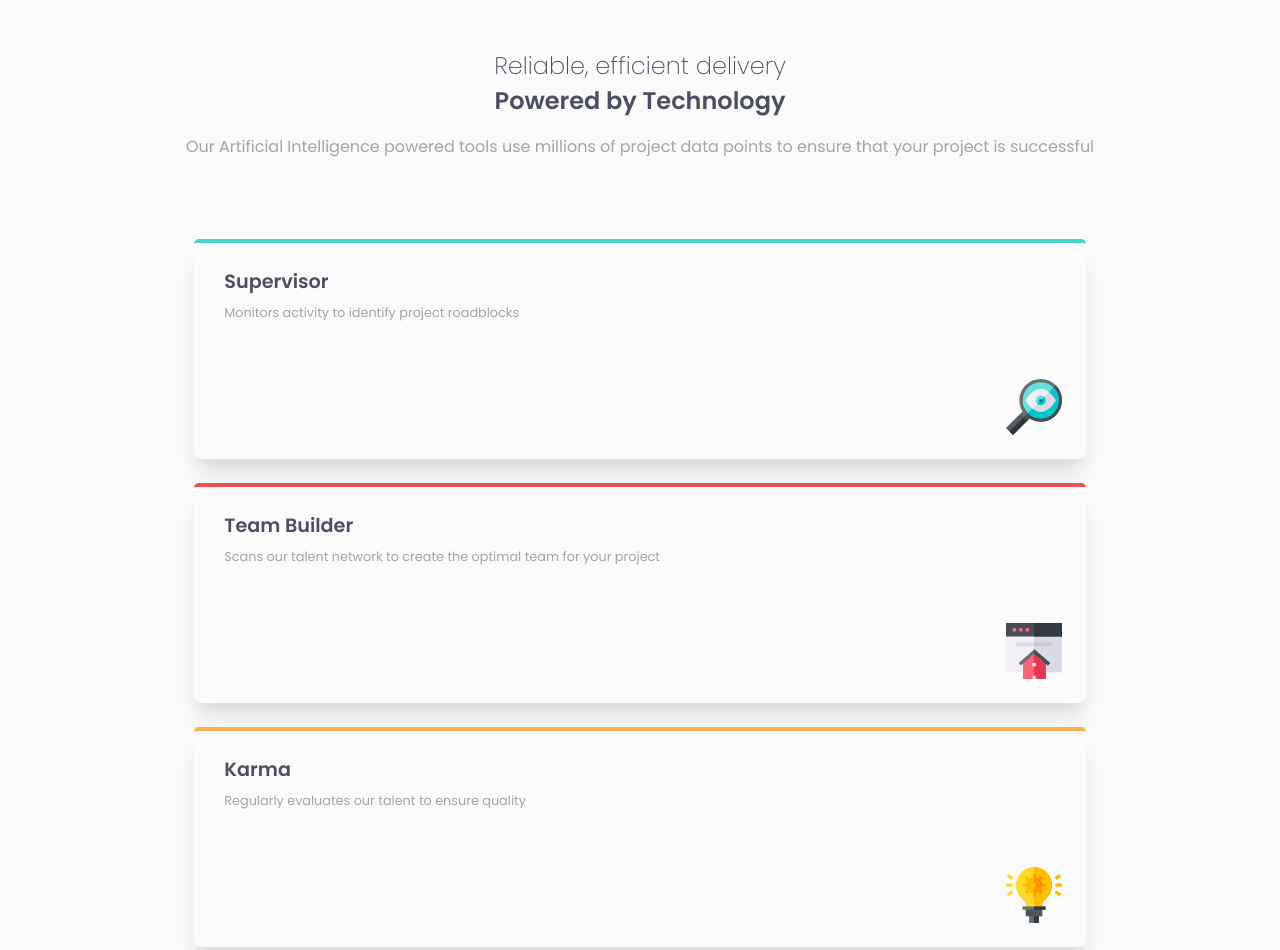
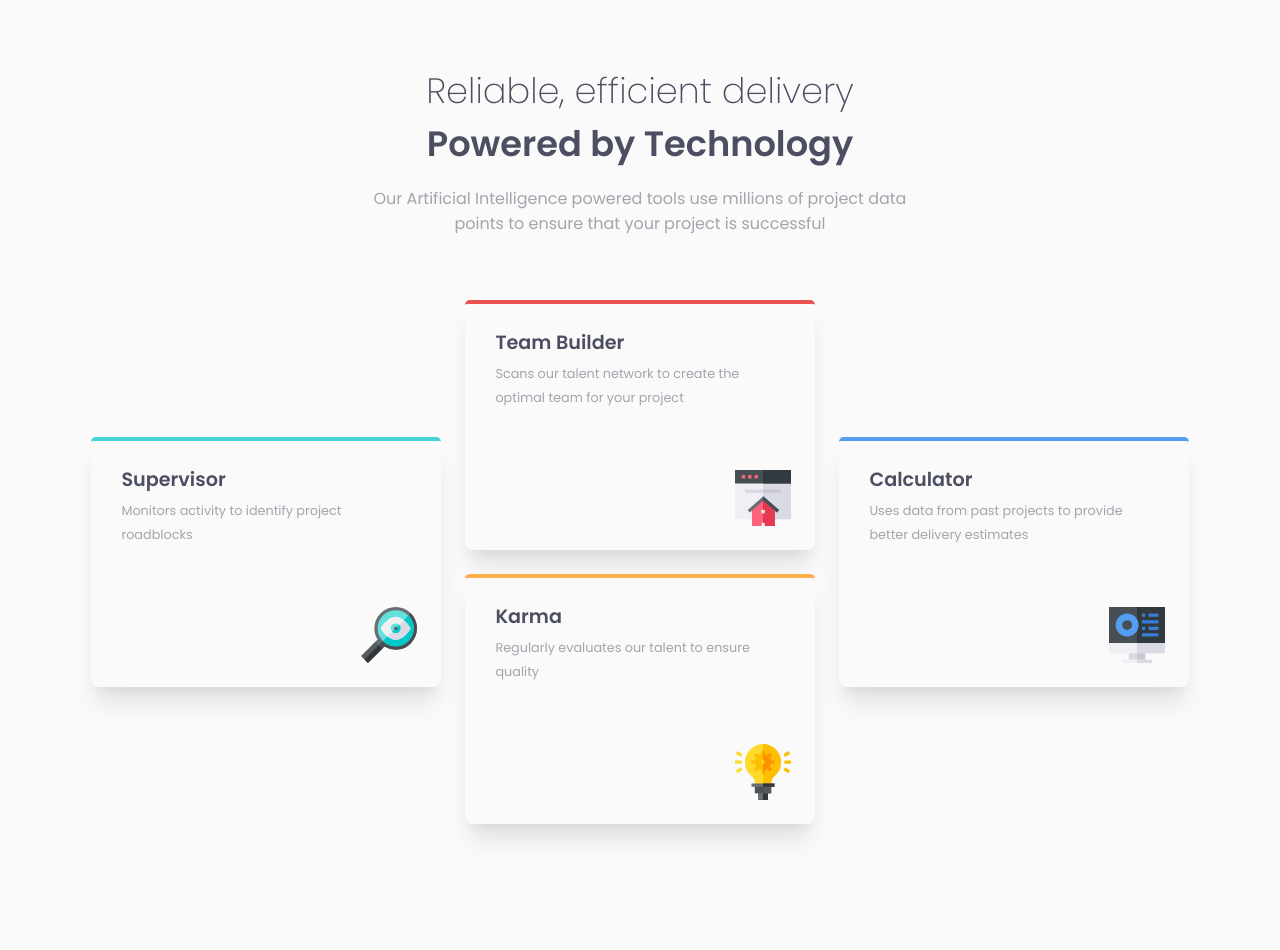
Before and after one commit to serhii-bielik/fm-four-card-feature-section, a plain HTML site: page index.html in a window 1280 px wide. Shown: the top 950 px of the page. After the commit the page ends 872 px from the top, so only its background shows below. Drawn offline with Linux system fonts and the light colour scheme.

Commit message:
add desktop layout

```diff
--- a/style.css
+++ b/style.css
@@ -48,10 +48,21 @@ body {
 
 .feature-container__description {
   font-size: 1rem;
+  max-width: 55ch;
+  margin: 0 auto;
 }
 
 /* Features blocks */
 .features {
+  display: grid;
+  gap: 1.5rem;
+  grid-template-areas:
+    'cyan'
+    'red'
+    'orange'
+    'blue';
+  justify-content: center;
+  align-items: center;
   margin-top: 5rem;
   text-align: left;
   padding: 0 0.5rem;
@@ -59,7 +70,7 @@ body {
 
 .features__feature {
   height: 220px;
-  margin-bottom: 1.5rem;
+  max-width: 350px;
   padding: 1.5rem 1.9rem;
   border-radius: 0.3rem 0.3rem 0.5rem 0.5rem;
   box-shadow: rgba(0, 0, 0, 0.1) 0px 20px 25px -5px,
@@ -82,18 +93,68 @@ body {
 
 /* Feature accents */
 .features__feature_cyan {
+  grid-area: cyan;
   border-top: 4px solid var(--clr-cyan);
   background-image: url('./images/icon-supervisor.svg');
 }
 .features__feature_red {
+  grid-area: red;
   border-top: 4px solid var(--clr-red);
   background-image: url('./images/icon-team-builder.svg');
 }
 .features__feature_orange {
+  grid-area: orange;
   border-top: 4px solid var(--clr-orange);
   background-image: url('./images/icon-karma.svg');
 }
 .features__feature_blue {
+  grid-area: blue;
   border-top: 4px solid var(--clr-blue);
   background-image: url('./images/icon-calculator.svg');
 }
+
+/* Media big screens */
+@media (min-width: 500px) {
+  .feature-container__title {
+    font-size: 1.8rem;
+  }
+
+  .feature-container__subtitle {
+    font-size: 1.8rem;
+    margin-bottom: 1rem;
+  }
+
+  .features {
+    grid-template-areas:
+      'cyan red'
+      'orange blue';
+    grid-auto-columns: 1fr;
+  }
+}
+
+@media (min-width: 800px) {
+  .feature-container {
+    padding-top: 4rem;
+  }
+
+  .feature-container__title {
+    font-size: 2.2rem;
+  }
+
+  .feature-container__subtitle {
+    font-size: 2.2rem;
+    margin-bottom: 1rem;
+  }
+
+  .features {
+    grid-template-areas:
+      'cyan red blue'
+      'cyan orange blue';
+    grid-auto-columns: 1fr;
+    margin-top: 4rem;
+  }
+
+  .features__feature {
+    height: 250px;
+  }
+}
```
